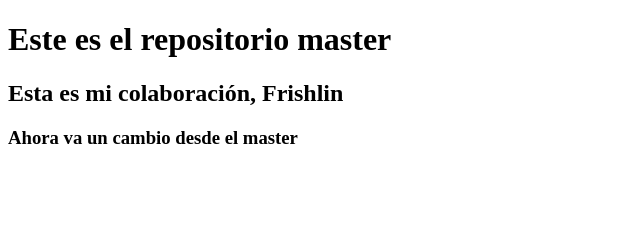
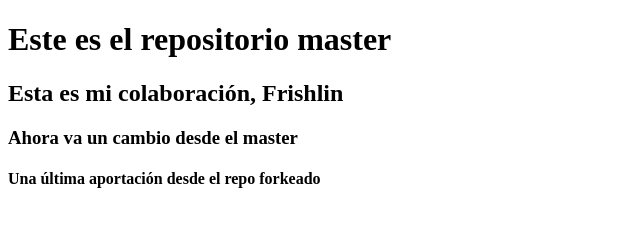
Before and after one commit to frishsol/colaborando-con-frishsol, a plain HTML site: page index.html in a window 1280 px wide. Shown: the whole page, without its empty margins (0-640 px from the left). Drawn offline with Linux system fonts and the light colour scheme.

Commit message:
agregando un h4 desde el forkeado

```diff
--- a/index.html
+++ b/index.html
@@ -8,5 +8,6 @@
     <h1>Este es el repositorio master</h1>
     <h2>Esta es mi colaboración, Frishlin</h2>
     <h3>Ahora va un cambio desde el master</h3>
+    <h4>Una última aportación desde el repo forkeado</h4>
   </body>
 </html>
```
